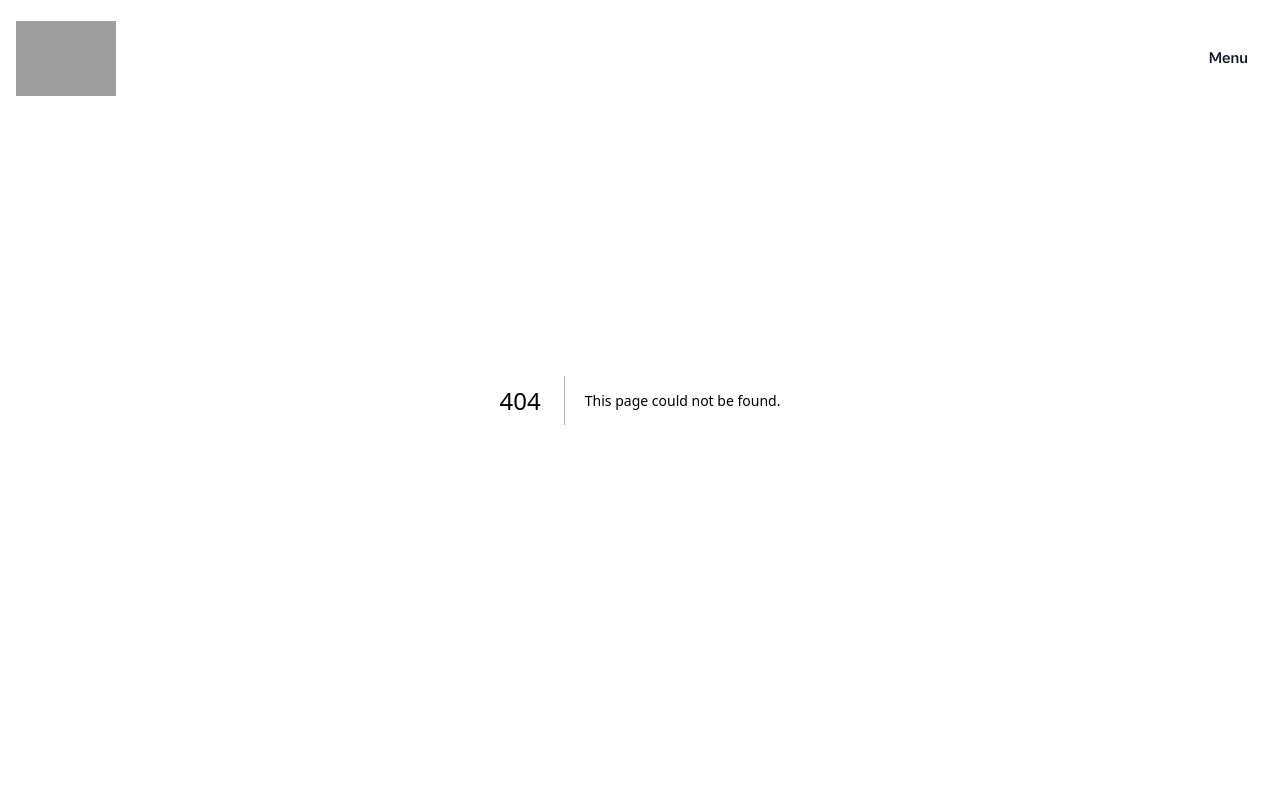
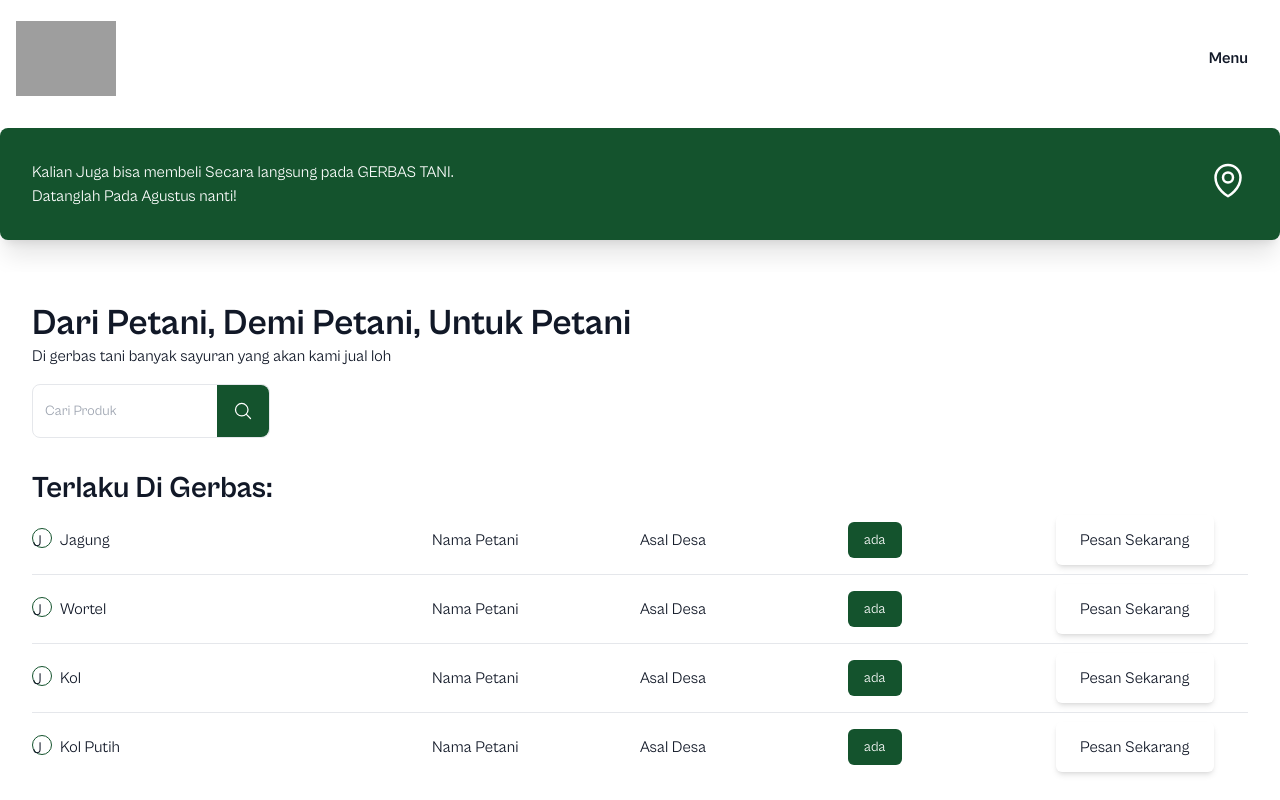
Before and after one commit to robert0789/gerbas-tani-frontend, a Next.js app: page /produk in a window 1280 px wide. Before the commit this address had no page. Shown: the top 800 px of the page. Built offline with nearby package versions, Linux system fonts and the light colour scheme; grey boxes are pictures that could not be loaded.

Commit message:
Add produk page

```diff
--- a/package.json
+++ b/package.json
@@ -18,6 +18,7 @@
     "clsx": "^2.0.0",
     "eslint": "8.49.0",
     "eslint-config-next": "13.5.2",
+    "heroicons": "^2.0.18",
     "next": "13.5.2",
     "postcss": "8.4.30",
     "react": "18.2.0",
--- a/src/app/modules/card/index.tsx
+++ b/src/app/modules/card/index.tsx
@@ -4,7 +4,7 @@ type Props = {} & React.HTMLAttributes<HTMLDivElement>;
 
 const BodyCard: React.FC<Props> = ({ children, className }) => {
   return (
-    <div className={clsx("rounded-lg shadow-lg bg-white p-4", className)}>
+    <div className={clsx("rounded-lg shadow-xl bg-white p-4 text-gray-900", className)}>
       {children}
     </div>
   );
--- /dev/null
+++ b/src/app/modules/gerbas-tani/templates/index.tsx
@@ -0,0 +1,9 @@
+const GerbasTaniTemplate: React.FC = () => {
+  return (
+    <>
+      <div></div>
+    </>
+  );
+};
+
+export default GerbasTaniTemplate;
--- a/src/app/modules/header/index.tsx
+++ b/src/app/modules/header/index.tsx
@@ -7,10 +7,10 @@ import Image from "next/image";
 import Link from "next/link";
 
 const navigation = [
-  { name: "Beranda", href: "#" },
+  { name: "Beranda", href: "/" },
   { name: "Gerbas Tani", href: "#" },
   { name: "Agro Asri Farm", href: "#" },
-  { name: "Produk", href: "#" },
+  { name: "Produk", href: "/produk" },
   { name: "Kontak", href: "#" },
 ];
 
@@ -94,8 +94,8 @@ const Header = () => {
       >
         <div className="relative ml-auto bg-yellow-400 max-w-3xl w-full h-full p-8 z-10">
           <ul className="flex flex-col gap-y-4">
-            {navigation.map((item) => (
-              <li key={item.href} className="text-green-700 font-bold text-5xl">
+            {navigation.map((item, index) => (
+              <li key={index} className="text-green-700 font-bold text-5xl">
                 <Link href={item.href}>{item.name}</Link>
               </li>
             ))}
--- /dev/null
+++ b/src/app/modules/produk/templates/index.tsx
@@ -0,0 +1,93 @@
+import { MagnifyingGlassIcon, MapPinIcon } from "@heroicons/react/24/outline";
+import BodyCard from "../../card";
+
+const produk = [
+  {
+    nama: "Jagung",
+    nama_petani: "Nama Petani",
+    asal_desa: "Asal Desa",
+    status: "ada",
+  },
+  {
+    nama: "Wortel",
+    nama_petani: "Nama Petani",
+    asal_desa: "Asal Desa",
+    status: "ada",
+  },
+  {
+    nama: "Kol",
+    nama_petani: "Nama Petani",
+    asal_desa: "Asal Desa",
+    status: "ada",
+  },
+  {
+    nama: "Kol Putih",
+    nama_petani: "Nama Petani",
+    asal_desa: "Asal Desa",
+    status: "ada",
+  },
+];
+
+const ProdukTemplate: React.FC = () => {
+  return (
+    <div className="min-h-screen bg-white py-12">
+      <div className="flex flex-col gap-8 max-w-7xl mx-auto">
+        <BodyCard className="!bg-green-900 text-white p-8 flex flex-row justify-between">
+          <div>
+            Kalian Juga bisa membeli Secara langsung pada GERBAS TANI.
+            <div>Datanglah Pada Agustus nanti!</div>
+          </div>
+          <MapPinIcon className="w-10 h-10" />
+        </BodyCard>
+        <BodyCard className="p-8">
+          <h1 className="text-4xl font-bold">
+            Dari Petani, Demi Petani, Untuk Petani
+          </h1>
+          <p>Di gerbas tani banyak sayuran yang akan kami jual loh</p>
+          <div className="flex flex-row w-fit justify-start items-center rounded-lg border mt-4 mb-8">
+            <div className="p-2">
+              <input
+                type="text"
+                className="block w-full flex-1 border-0 bg-transparent py-1.5 pl-1 text-gray-900 placeholder:text-gray-400 focus:ring-0 sm:text-sm sm:leading-6"
+                placeholder="Cari Produk"
+              />
+            </div>
+            <div className="bg-green-900 text-white p-4 rounded-r-lg">
+              <MagnifyingGlassIcon className="w-5 h-5" />
+            </div>
+          </div>
+          <h2 className="text-3xl font-bold">Terlaku Di Gerbas:</h2>
+          <div className="divide-y divide-gray-200 rounded-lg">
+            {produk.map((item, index) => (
+              <div
+                className="flex flex-row gap-x-4 justify-evenly py-4 items-center"
+                key={index}
+              >
+                <div className="flex flex-row gap-x-2 w-4/12">
+                  <div className="w-5 h-5 border border-green-900 rounded-full">
+                    J
+                  </div>
+                  <span>{item.nama}</span>
+                </div>
+                <div className="w-2/12">{item.nama_petani}</div>
+                <div className="w-2/12">{item.asal_desa}</div>
+                <div className="w-2/12">
+                  <div className="w-fit rounded-md bg-green-900 text-white text-sm px-4 py-2">
+                    {item.status}
+                  </div>
+                </div>
+                <div className="w-2/12">
+                  <a href="wa.me/a" className="px-6 py-4 shadow-md rounded-md">
+                    Pesan Sekarang
+                  </a>
+                </div>
+              </div>
+            ))}
+          </div>
+        </BodyCard>
+      </div>
+    </div>
+  );
+};
+
+export default ProdukTemplate;
--- /dev/null
+++ b/src/pages/jadwal/index.tsx
@@ -0,0 +1,5 @@
+import ProdukTemplate from "@/app/modules/produk/templates";
+
+export default function Produk() {
+  return <>Jadwal</>;
+}
--- /dev/null
+++ b/src/pages/layout.tsx
@@ -0,0 +1,40 @@
+import Header from "@/app/modules/header";
+import "../app/globals.css"
+import Footer from "@/app/modules/footer";
+import localFont from "next/font/local";
+
+const grotesk = localFont({
+  src: [
+    {
+      path: "../app/font/cabinet-grotesk/CabinetGrotesk-Regular.woff2",
+      style: 'normal',
+      weight: '400'
+    },
+    {
+      path: "../app/font/cabinet-grotesk/CabinetGrotesk-Bold.woff2",
+      style: 'normal',
+      weight: '700'
+    },
+    {
+      path: "../app/font/cabinet-grotesk/CabinetGrotesk-Black.woff2",
+      style: 'normal',
+      weight: '900'
+    },
+  ],
+  variable: '--font-grotesk'
+})
+
+export default function PageLayout({
+  children,
+}: {
+  children: React.ReactNode;
+}) {
+  return (
+    <div className={grotesk.className}>
+      <Header />
+      <div className="h-20"></div>
+      {children}
+      <Footer />
+    </div>
+  );
+}
--- /dev/null
+++ b/src/pages/produk/index.tsx
@@ -0,0 +1,13 @@
+import RootLayout from "@/app/layout";
+import ProdukTemplate from "@/app/modules/produk/templates";
+import PageLayout from "../layout";
+
+const Produk = () => {
+  return (
+    <PageLayout>
+      <ProdukTemplate />
+    </PageLayout>
+  );
+};
+
+export default Produk;
--- /dev/null
+++ b/src/pages/taman/index.tsx
@@ -0,0 +1,5 @@
+const Produk = () => {
+  return <>Taman</>;
+}
+
+export default Produk;
```
Also changed, not shown: src/app/pages/taman/index.tsx (deleted), src/pages/gerbas-tani/index.tsx (added), 2 other files (tests, documents, lock files or other folders).
